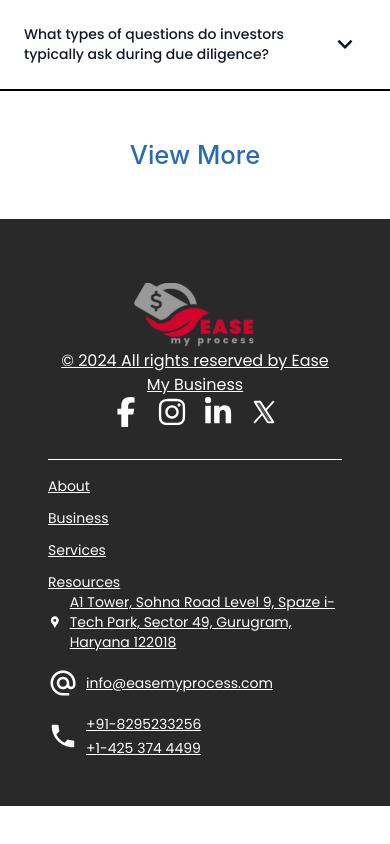
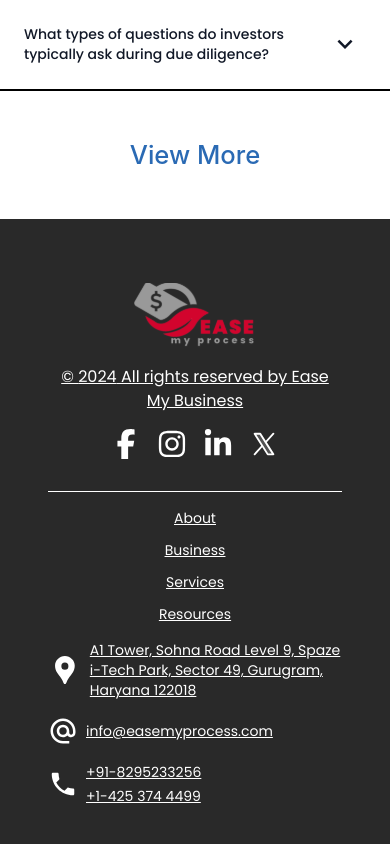
Before and after one commit to Aftab1311/EasyProcess, a Next.js app: page / in a window 390 px wide. Shown: the part 8469-9313 px from the top of the page. Before the commit the page ends 9275 px from the top, so only its background shows below. Built offline with nearby package versions, Linux system fonts and the light colour scheme.

Commit message:
links updated and footer responsive made, also map added

```diff
--- a/src/components/ui/footer.tsx
+++ b/src/components/ui/footer.tsx
@@ -11,8 +11,8 @@ export default function Footer({ }: Props) {
   return (
     <footer className="bg-[#292929] px-12 py-12">
       <div className="flex justify-between items-center md:flex-row flex-col px-2 md:px-0 py-4">
-        <Image src="/navbarLogo.svg" width={1000} height={1000} alt="EaseMyProcess" className='w-32' />
-        <p className="text-white text-center underline">&copy; {new Date().getFullYear()} All rights reserved by Ease My Business</p>
+        <Image src="/navbarLogo.svg" width={1000} height={1000} alt="EaseMyProcess" className='w-32 mb-4 md;mb-0' />
+        <p className="text-white text-center underline mb-4 md:mb-0">&copy; {new Date().getFullYear()} All rights reserved by Ease My Business</p>
         <div className='flex justify-center items-center gap-4'>
           <FaFacebookF className="text-3xl text-white" />
           <FaInstagram className="text-3xl text-white" />
@@ -23,14 +23,14 @@ export default function Footer({ }: Props) {
       <hr className="my-4 border-white" />
 
       <div className="flex flex-col md:flex-row justify-between text-white text-sm">
-        <div className="flex flex-col justify-start items-start gap-y-3 underline ">
-          <Link href="/about">
+        <div className="flex flex-col justify-start items-center md:items-start gap-y-3 underline ">
+          <Link href="/#about">
             About
           </Link>
           <Link href="/">
             Business
           </Link>
-          <Link href="/services">
+          <Link href="/#services">
             Services
           </Link>
           <Link href="/security">
@@ -38,9 +38,17 @@ export default function Footer({ }: Props) {
           </Link>
         </div>
         <div className='flex justify-start items-start gap-y-4 flex-col'>
-          <div className='flex justify-center items-center gap-2'>
-            <MdLocationPin className=" text-3xl" />
+          <div className='justify-center items-center gap-2 hidden md:flex'>
+            <MdLocationPin className="text-3xl" />
+            <Link href="https://www.google.com/maps/search/A1+Tower,+Sohna+Road+Level+9,+Spaze+i-Tech+Park,+Sector+49,+Gurugram,+Haryana+122018/@28.3825261,77.0125651,13z/data=!3m1!4b1?entry=ttu&g_ep=EgoyMDI0MDkwMy4wIKXMDSoASAFQAw%3D%3D">
             <p className='max-w-md underline text-sm'>A1 Tower, Sohna Road Level 9, Spaze i-Tech Park, Sector 49, Gurugram, Haryana 122018</p>
+            </Link>
+          </div>
+          <div className='flex justify-center items-center gap-2 md:hidden mt-4'>
+            <MdLocationPin size={60} />
+            <Link href="https://www.google.com/maps/search/A1+Tower,+Sohna+Road+Level+9,+Spaze+i-Tech+Park,+Sector+49,+Gurugram,+Haryana+122018/@28.3825261,77.0125651,13z/data=!3m1!4b1?entry=ttu&g_ep=EgoyMDI0MDkwMy4wIKXMDSoASAFQAw%3D%3D">
+            <p className='max-w-md underline text-sm'>A1 Tower, Sohna Road Level 9, Spaze i-Tech Park, Sector 49, Gurugram, Haryana 122018</p>
+            </Link>
           </div>
           <div className='flex justify-center items-center gap-2'>
             <MdAlternateEmail className=" text-3xl" />
```
